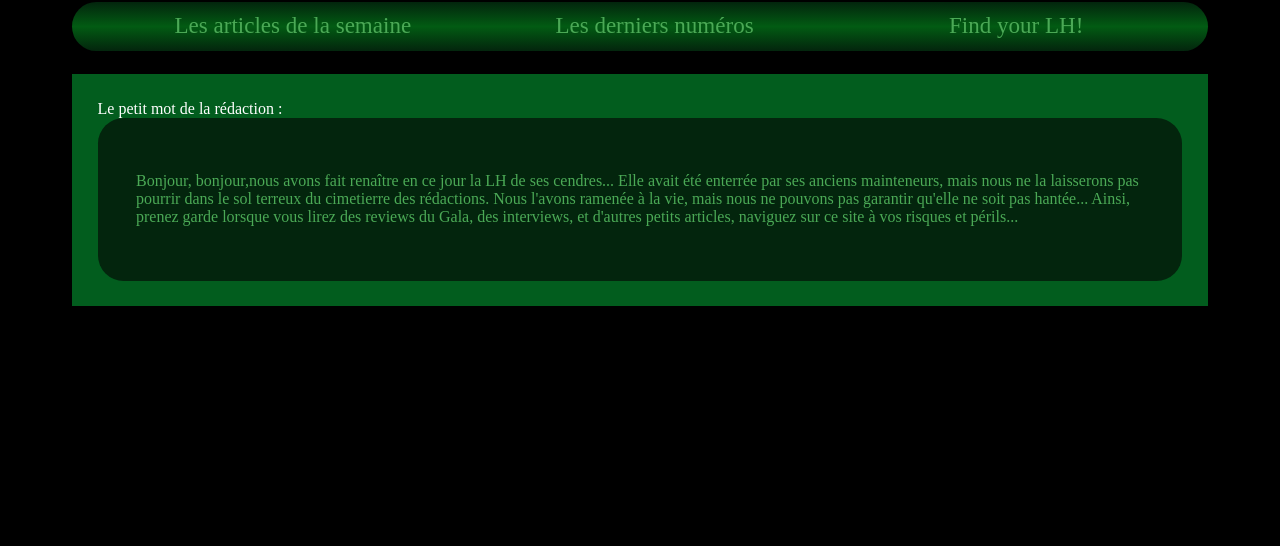
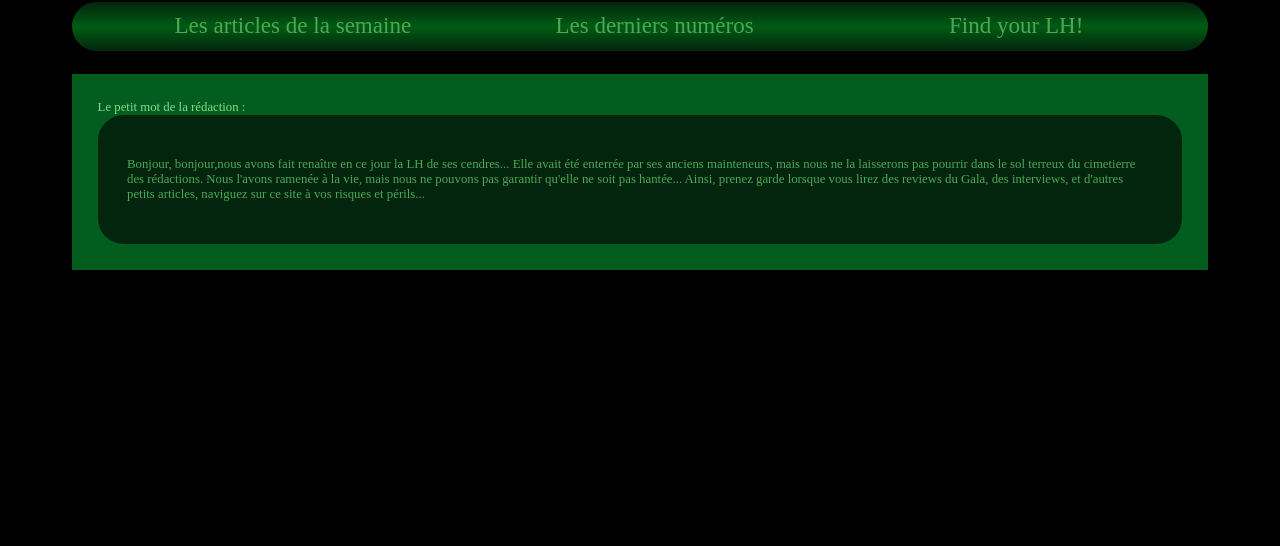
Before and after one commit to lh-telecom/lh-telecom.github.io, a Flask app: template templates/LH1/articles/home.html in a window 1280 px wide. Shown: the part 216-762 px from the top of the page. Run offline with Flask 3, Linux system fonts and the light colour scheme; the template is opened without the code that fills it, so the values that code supplies are empty.

Commit message:
petiteserreurs corrigées

```diff
--- a/static/styles/LH1/acceuil.css
+++ b/static/styles/LH1/acceuil.css
@@ -100,13 +100,15 @@ nav > ul li:hover .sous{
     background-color: rgb(2, 93, 30);
     overflow:auto;
     padding : 2vw;
+    color : rgb(133, 220, 143);
+    font-size: 1vw;
 }
 
 .mot_de_la_redaction{
     color : rgb(75, 169, 86);
     background-color: rgb(3, 37, 13);
     border-radius: 2vw;
-    padding : 3vw;
+    padding : 2.3vw;
 }
 
 .mot_de_la_redaction p {
```
